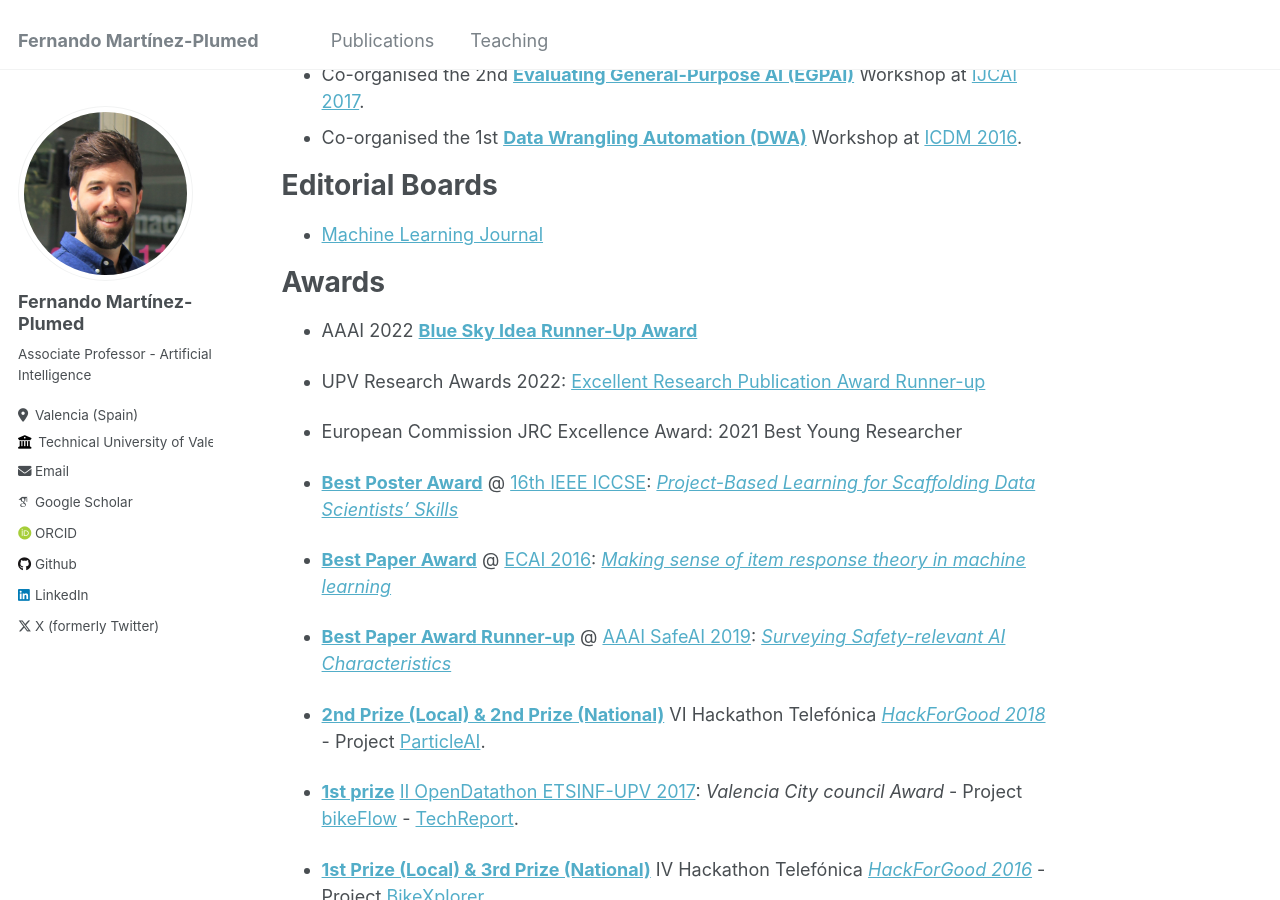
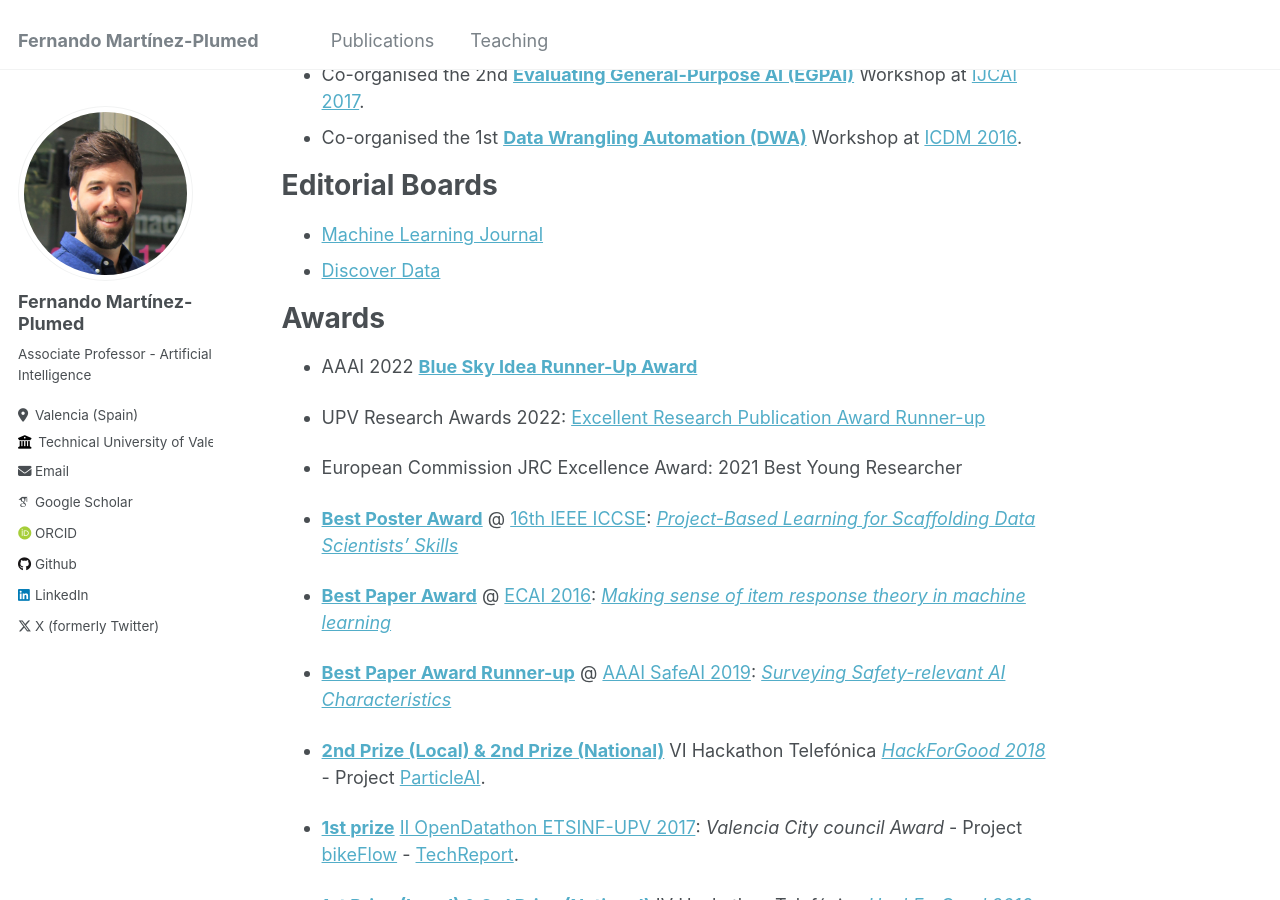
Before and after one commit to nandomp/nandomp.github.io, a Jekyll site: the page built from _pages/about.md, in a window 1280 px wide and 900 px high, scrolled down 3042 px. Built offline with Jekyll 4.4.1, drawn with Linux system fonts in a browser that asks for light colours; some web fonts are replaced.

Commit message:
Update about.md

```diff
--- a/_pages/about.md
+++ b/_pages/about.md
@@ -87,7 +87,7 @@ Editorial Boards
 ======
 
 * [Machine Learning Journal](https://link.springer.com/journal/10994)
-
+* [Discover Data](https://link.springer.com/journal/44248/editors)
 
 Awards
 ======
```
